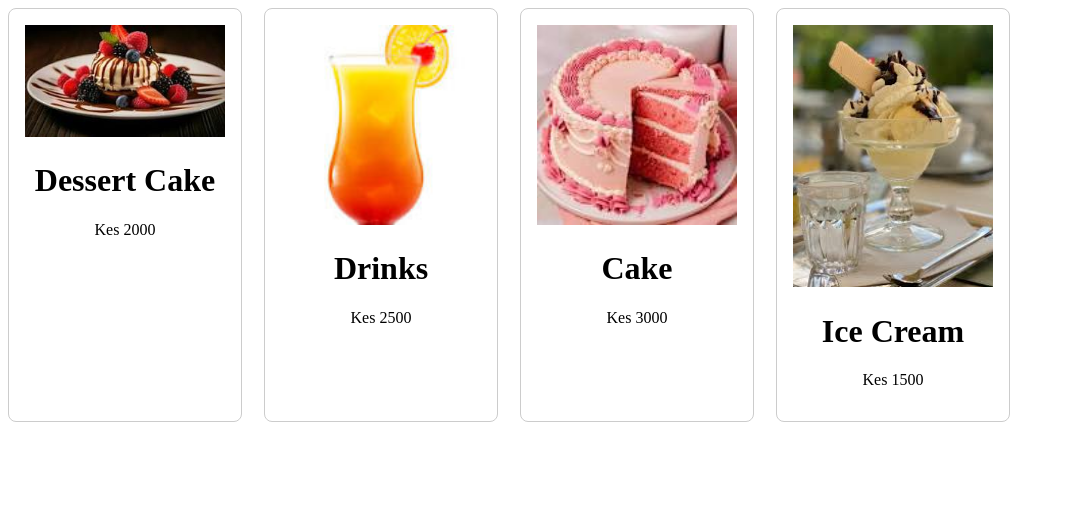
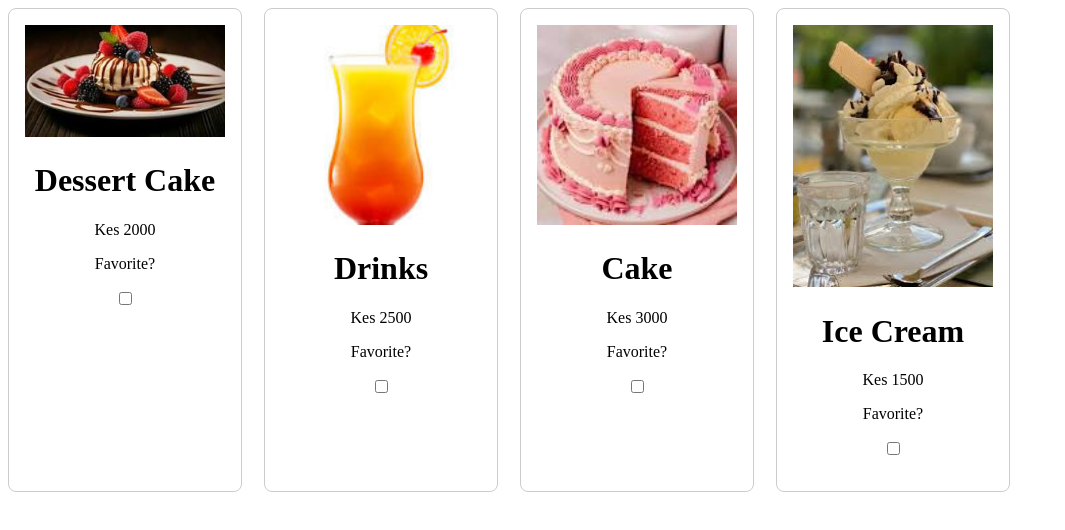
Before and after one commit to Paulkinungi/vitejs-vite-8mnyctsz, a Vue app: page / in a window 1280 px wide. Shown: the top 530 px of the page, without its empty margins (0-1065 px from the left). Built offline with nearby package versions, Linux system fonts and the light colour scheme.

Commit message:
added toggleFav to check for favorites

```diff
--- a/src/components/ProductCard.vue
+++ b/src/components/ProductCard.vue
@@ -5,12 +5,22 @@
     <div id="Imgdesc">
       <h1>{{ title }}</h1>
     <p>{{ currency }} {{ price }}</p>
+    <label for=""><p>Favorite?</p>
+      <input @click="toggleFav" type="checkbox">
+    </label>
+    <p id="isfavorite">{{ status }}</p>
     </div>
   </div>
 </template>
 
 <script>
 export default{
+  data(){
+    return{
+      isfavorite:false,
+      status:''
+    }
+  },
   props:{
     title:String,
     price:Number,
@@ -18,6 +28,17 @@ export default{
     currency:{
       type:String,
       default:'Kes'
+    }
+  },
+  methods:{
+    toggleFav(event){
+      this.isfavorite =!this.isfavorite;
+      if(this.isfavorite){
+        this.status="Marked Favorite!";
+      }
+      else{
+        this.status ="";
+      }
     }
   }
 }
```
